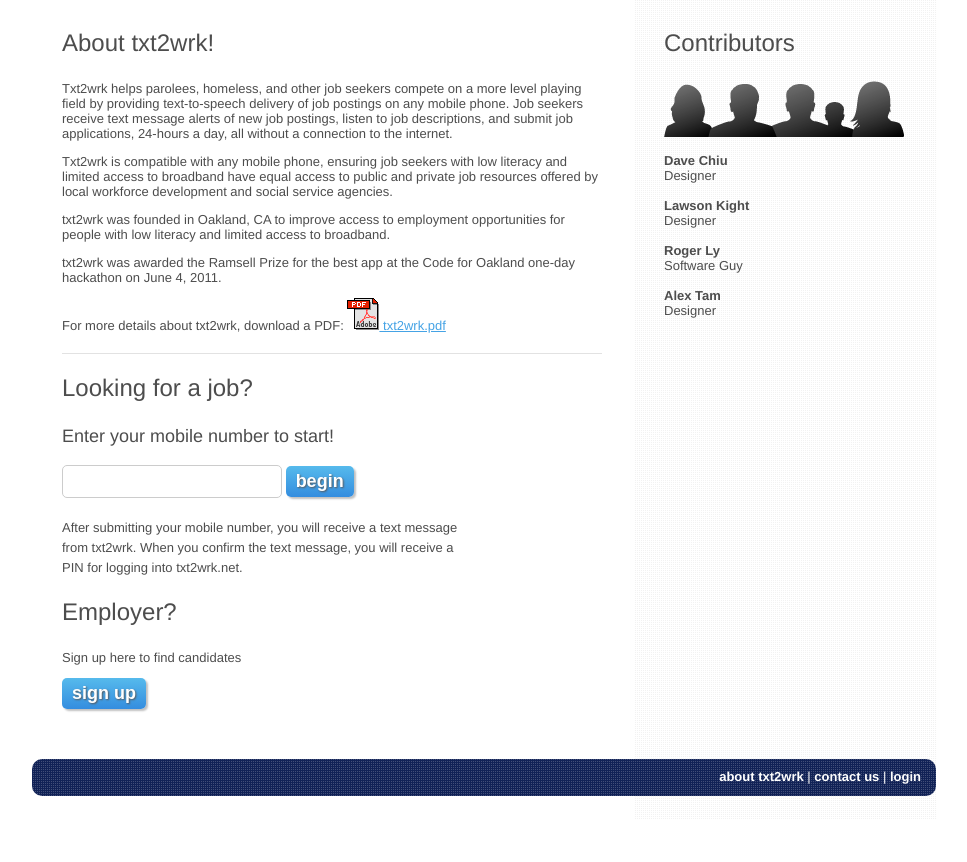
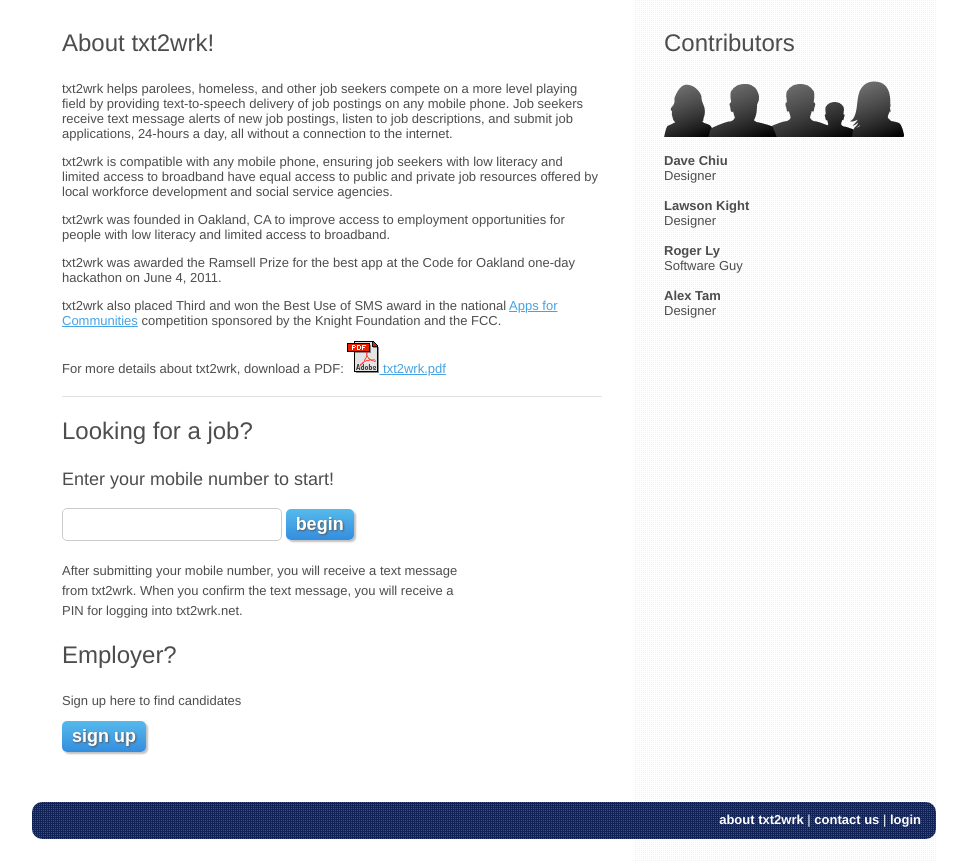
Before and after one commit to rogerly/txt2wrk, a Django app: template templates/about/about.html in a window 1280 px wide. Shown: the part 126-988 px from the top of the page, without its empty margins (156-1123 px from the left). Before the commit the page ends 945 px from the top, so only its background shows below. Run offline with Django 3.2, Linux system fonts and the light colour scheme; the template is opened without the code that fills it: most values are stand-ins (such as "Sample title", 1, 10 or a date in 2020); form fields are guessed from the names that the template uses.

Commit message:
Added FCC contest text

```diff
--- a/templates/about/about.html
+++ b/templates/about/about.html
@@ -16,10 +16,11 @@
     <div class="main-column">
         <h3>About txt2wrk!</h3>
         <section>
-            <p>Txt2wrk helps parolees, homeless, and other job seekers compete on a more level playing field by providing text-to-speech delivery of job postings on any mobile phone. Job seekers receive text message alerts of new job postings, listen to job descriptions, and submit job applications, 24-hours a day, all without a connection to the internet.</p>
-            <p>Txt2wrk is compatible with any mobile phone, ensuring job seekers with low literacy and limited access to broadband have equal access to public and private job resources offered by local workforce development and social service agencies.</p>
+            <p>txt2wrk helps parolees, homeless, and other job seekers compete on a more level playing field by providing text-to-speech delivery of job postings on any mobile phone. Job seekers receive text message alerts of new job postings, listen to job descriptions, and submit job applications, 24-hours a day, all without a connection to the internet.</p>
+            <p>txt2wrk is compatible with any mobile phone, ensuring job seekers with low literacy and limited access to broadband have equal access to public and private job resources offered by local workforce development and social service agencies.</p>
             <p>txt2wrk was founded in Oakland, CA to improve access to employment opportunities for people with low literacy and limited access to broadband.</p>
             <p>txt2wrk was awarded the Ramsell Prize for the best app at the Code for Oakland one-day hackathon on June 4, 2011.</p>
+            <p>txt2wrk also placed Third and won the Best Use of SMS award in the national <a href="http://appsforcommunities.challenge.gov" target="_blank">Apps for Communities</a> competition sponsored by the Knight Foundation and the FCC.</p>
             <p>For more details about txt2wrk, download a PDF: <a href="{% url description %}" target="_blank"><img src="{{ STATIC_URL }}images/logged_out/icon-pdf.png" /> txt2wrk.pdf</a></p>
         </section>
         <section id="demo">
```
